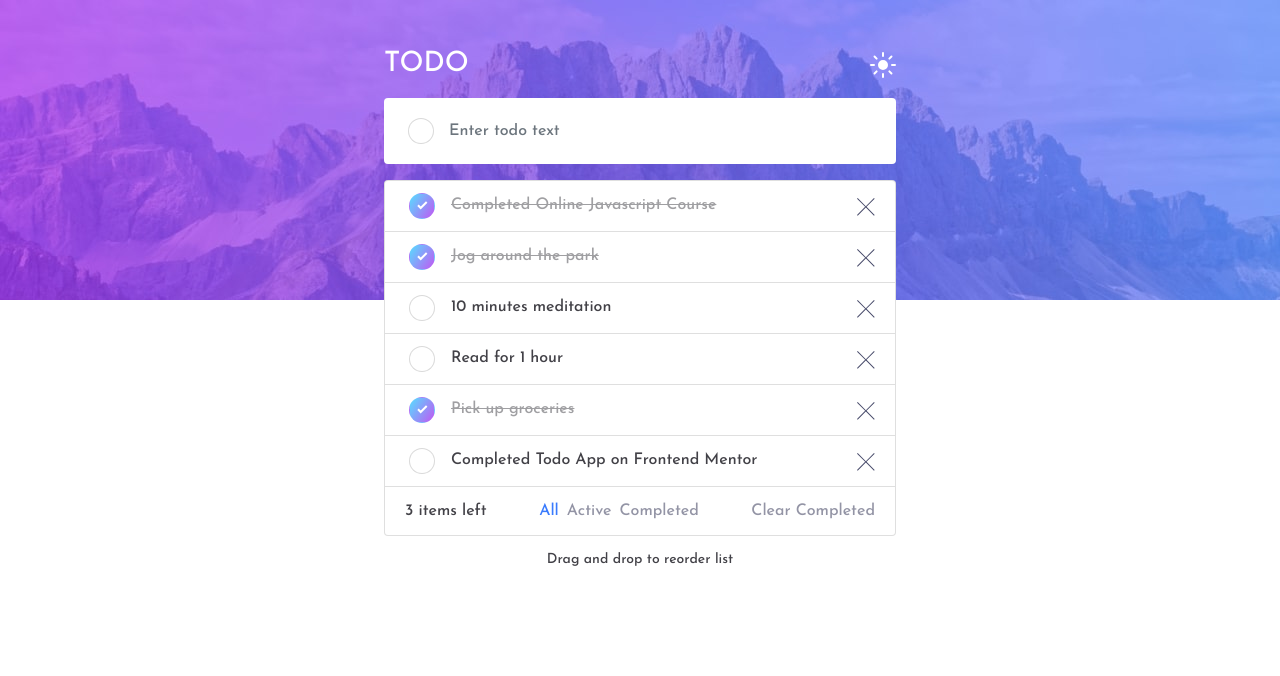
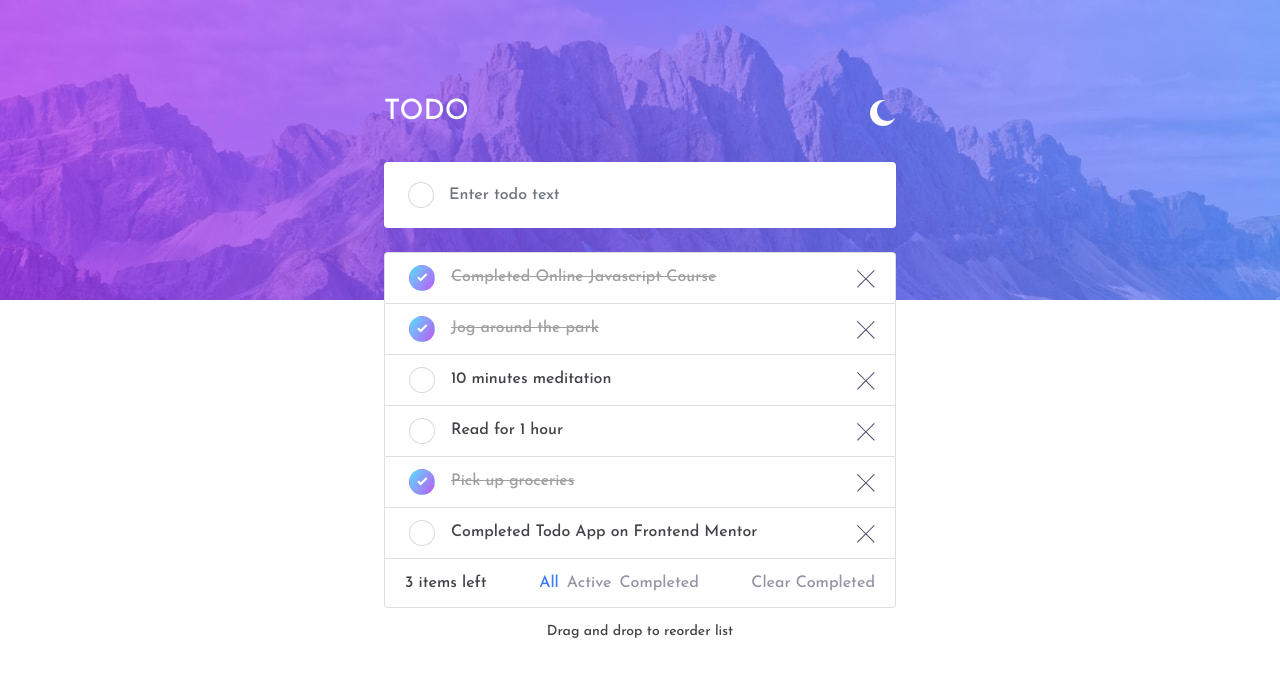
Before and after one commit to nabaraj/frontendmentor-todoapp, a React (Create React App) app: page / in a window 1280 px wide. Shown: the top 676 px of the page. Built offline with nearby package versions, Linux system fonts and the light colour scheme.

Commit message:
update styling

```diff
--- a/src/App.js
+++ b/src/App.js
@@ -98,12 +98,12 @@ function App() {
   return (
     <div className={`app`} >
       <div className='container pt-5'>
-        <div className="d-flex pb-2">
+        <div className="d-flex pb-4 pt-5">
           <h3 className='text-white'>TODO</h3>
           <div className="ml-auto pt-1">
             <img
               className="themeSwitch"
-              onClick={(e) => changeTheme(theme)} src={theme === 'dark' ? moon : sun}
+              onClick={(e) => changeTheme(theme)} src={theme === 'dark' ? sun : moon}
               alt=""
             />
           </div>
--- a/src/components/CreateList.js
+++ b/src/components/CreateList.js
@@ -30,7 +30,7 @@ const CreateList= ({createListItem})=> {
     setToDoItem(initialTodoItem)
   }
   return (
-    <div className="input-group createList align-items-center mb-3">
+    <div className="input-group createList align-items-center mb-4">
       <div className="input-group-prepend pl-4">
         <CustomCheckBox
           name="createChecked"
```
